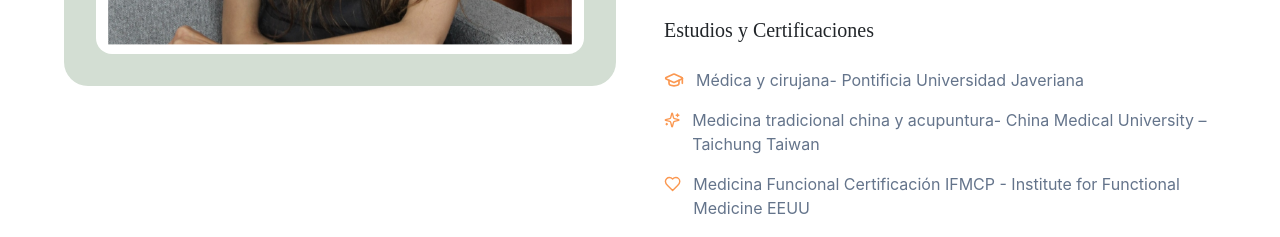
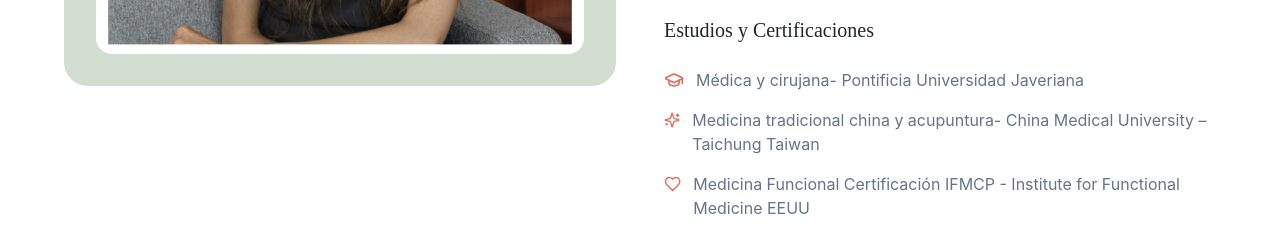
Before and after one commit to ltamayot/chic-landing-gen, a React (Vite) app: page / in a window 1280 px wide. Shown: the part 3111-3348 px from the top of the page. Built offline with nearby package versions, Linux system fonts and the light colour scheme; the HTML template or start-up script is replaced by a standard one.

Commit message:
Update orange text color

```diff
--- a/src/index.css
+++ b/src/index.css
@@ -26,7 +26,7 @@ All colors MUST be HSL.
     --secondary: 40 35% 88%; /* Beige/crema */
     --secondary-foreground: 140 30% 20%;
 
-    --accent: 25 95% 65%; /* Naranja/dorado para detalles */
+    --accent: 8 68% 62%; /* Color del footer SAORI */
     --accent-foreground: 0 0% 98%;
 
     --muted: 210 40% 96.1%;
@@ -86,7 +86,7 @@ All colors MUST be HSL.
     --muted: 140 15% 30%;
     --muted-foreground: 120 10% 70%;
 
-    --accent: 25 95% 65%;
+    --accent: 8 68% 62%;
     --accent-foreground: 0 0% 98%;
 
     --destructive: 0 62.8% 30.6%;
```
